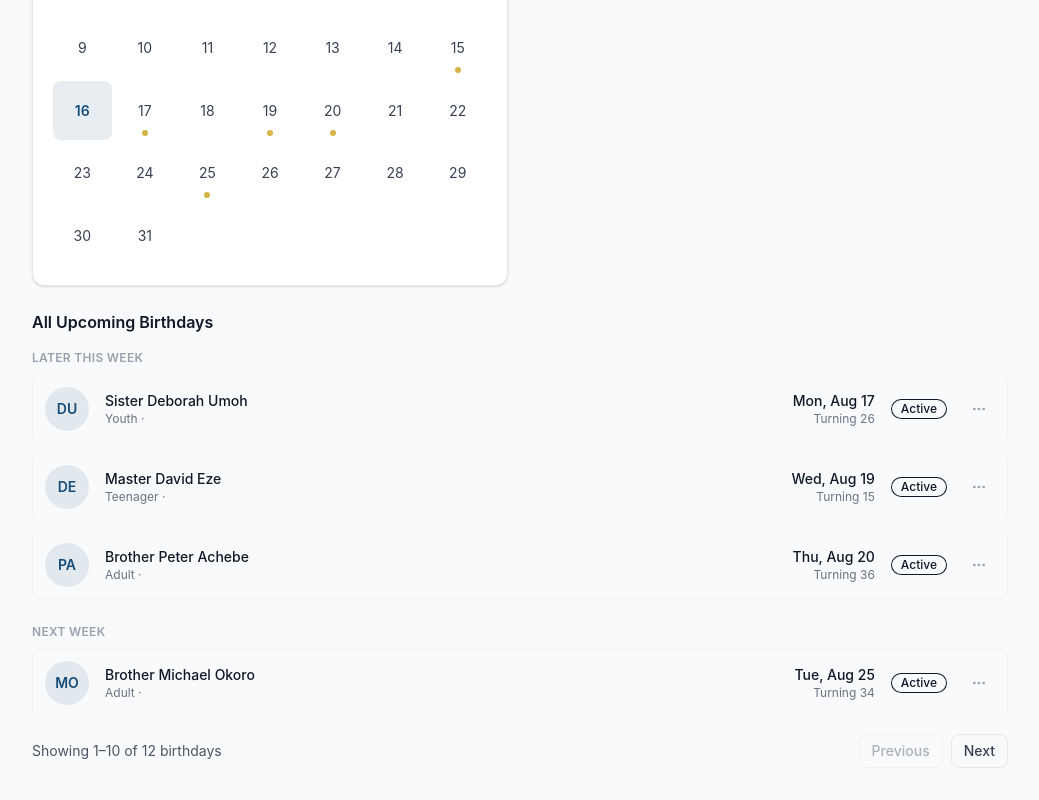
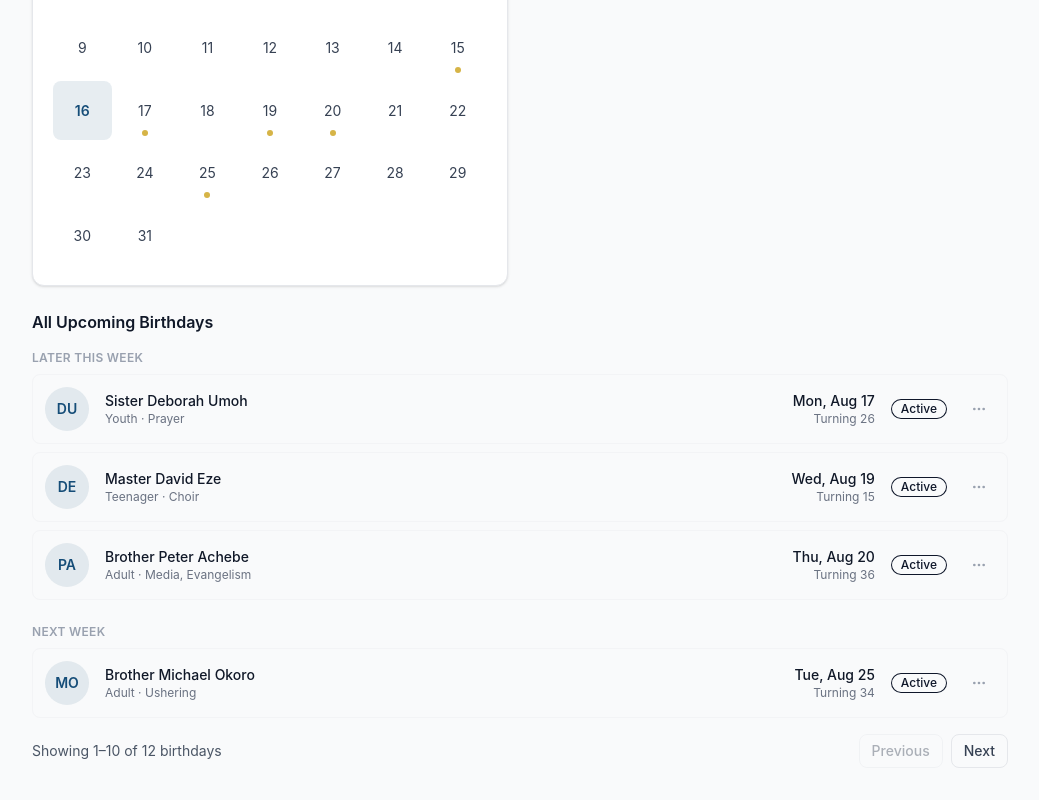
Before and after one commit to FGC-OLUGOKE/FGC-Olugoke-Database, a React (Vite) app in the folder frontend/: page /birthdays in a window 1280 px wide. Shown: the part 1238-2038 px from the top of the page, without its empty margins (240-1279 px from the left). Built offline with nearby package versions, Linux system fonts and the light colour scheme.

Commit message:
Update department display to show multiple departments

```diff
--- a/frontend/src/features/birthdays/components/BirthdayListItem.jsx
+++ b/frontend/src/features/birthdays/components/BirthdayListItem.jsx
@@ -29,7 +29,7 @@ export default function BirthdayListItem({ member, birthday, onView, onEdit }) {
           {member.title} {member.firstName} {member.lastName}
         </p>
         <p className="truncate text-xs text-gray-500">
-          {member.category} · {member.department}
+          {member.category} · {member.departments.join(", ")}
         </p>
       </button>
 
```
